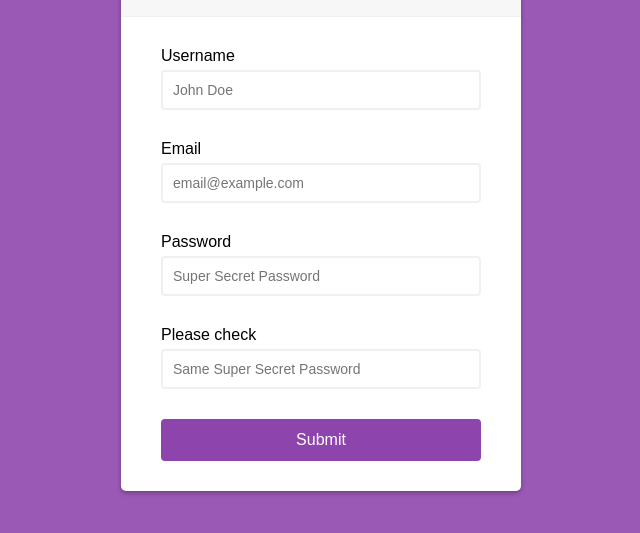
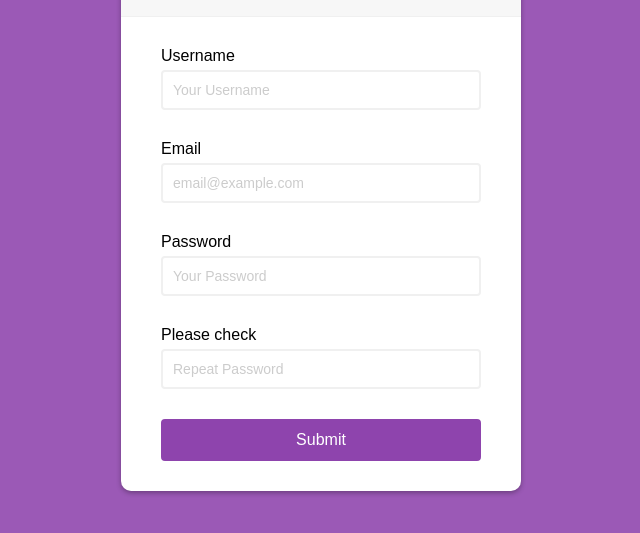
Before and after one commit to jcanaviri/form-validation, a plain HTML site: page index.html in a window 1280 px wide. Shown: the part 181-714 px from the top of the page, without its empty margins (319-959 px from the left). Drawn offline with nearby package versions, Linux system fonts and the light colour scheme.

Commit message:
Update the placeholders for the form

```diff
--- a/index.html
+++ b/index.html
@@ -21,7 +21,7 @@
 
             <div class="form-control">
                 <label for="">Username</label>
-                <input type="text" placeholder="John Doe" id="username">
+                <input type="text" placeholder="Your Username" id="username">
                 <i class="bx bxs-check-circle"></i>
                 <i class='bx bxs-error-circle' ></i>
                 <small>Error Message</small>
@@ -37,7 +37,7 @@
 
             <div class="form-control">
                 <label for="">Password</label>
-                <input type="password" placeholder="Super Secret Password" id="password">
+                <input type="password" placeholder="Your Password" id="password">
                 <i class="bx bxs-check-circle"></i>
                 <i class='bx bxs-error-circle' ></i>
                 <small>Error Message</small>
@@ -45,7 +45,7 @@
 
             <div class="form-control">
                 <label for="">Please check</label>
-                <input type="password" placeholder="Same Super Secret Password" id="password2">
+                <input type="password" placeholder="Repeat Password" id="password2">
                 <i class="bx bxs-check-circle"></i>
                 <i class='bx bxs-error-circle' ></i>
                 <small>Error Message</small>
--- a/main.css
+++ b/main.css
@@ -14,7 +14,7 @@ body {
 
 .container {
   background-color: #fff;
-  border-radius: 5px;
+  border-radius: 10px;
   box-shadow: 0 2px 5px rgba(0, 0, 0, 0.3);
   overflow: hidden;
   width: 400px;
@@ -54,6 +54,10 @@ body {
   font-size: 14px;
   padding: 10px;
   width: 100%;
+}
+
+.form-control input::placeholder {
+  color: #ccc;
 }
 
 .form-control input:focus {
```
